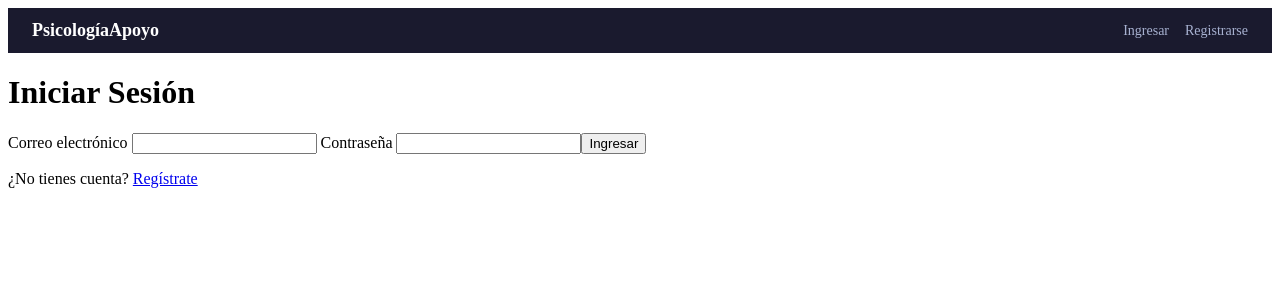
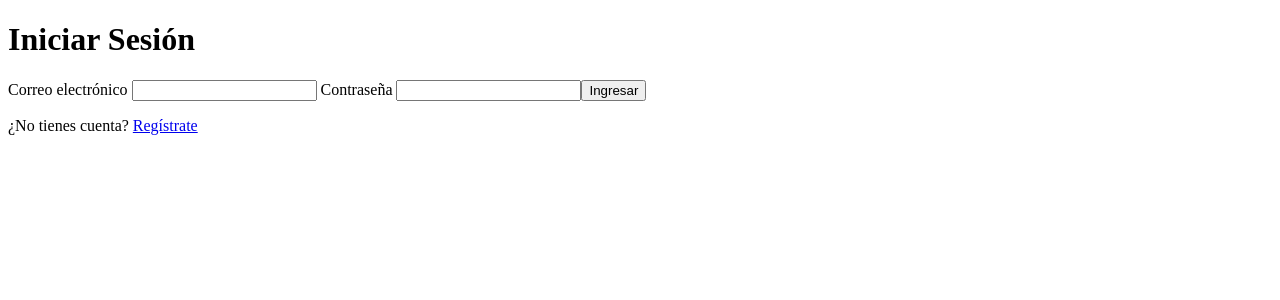
Before and after one commit to gabadabaduu/build4venezuela-acompa-amientopsicologico, an Angular app in the folder psicologiaapoyo/: page /login in a window 1280 px wide. Shown: the top 300 px of the page. Built offline with nearby package versions, Linux system fonts and the light colour scheme.

Commit message:
feat: api supabase conectada

```diff
--- a/psicologiaapoyo/src/app/app.html
+++ b/psicologiaapoyo/src/app/app.html
@@ -1,21 +1 @@
-<nav class="navbar">
-  <span class="brand">PsicologíaApoyo</span>
-  <div class="nav-links">
-    @if (auth.isAuthenticated()) {
-      <a routerLink="/dashboard">Panel</a>
-      <a routerLink="/profile">Perfil</a>
-      <button class="btn-logout" (click)="auth.signOut()">Salir</button>
-    } @else {
-      <a routerLink="/login">Ingresar</a>
-      <a routerLink="/register">Registrarse</a>
-    }
-  </div>
-</nav>
-
-@if (auth.isLoading()) {
-  <div class="loading">Cargando...</div>
-} @else {
-  <main>
-    <router-outlet />
-  </main>
-}
+<router-outlet></router-outlet>
```
Also changed, not shown: 1 other file (tests, documents, lock files or other folders).
